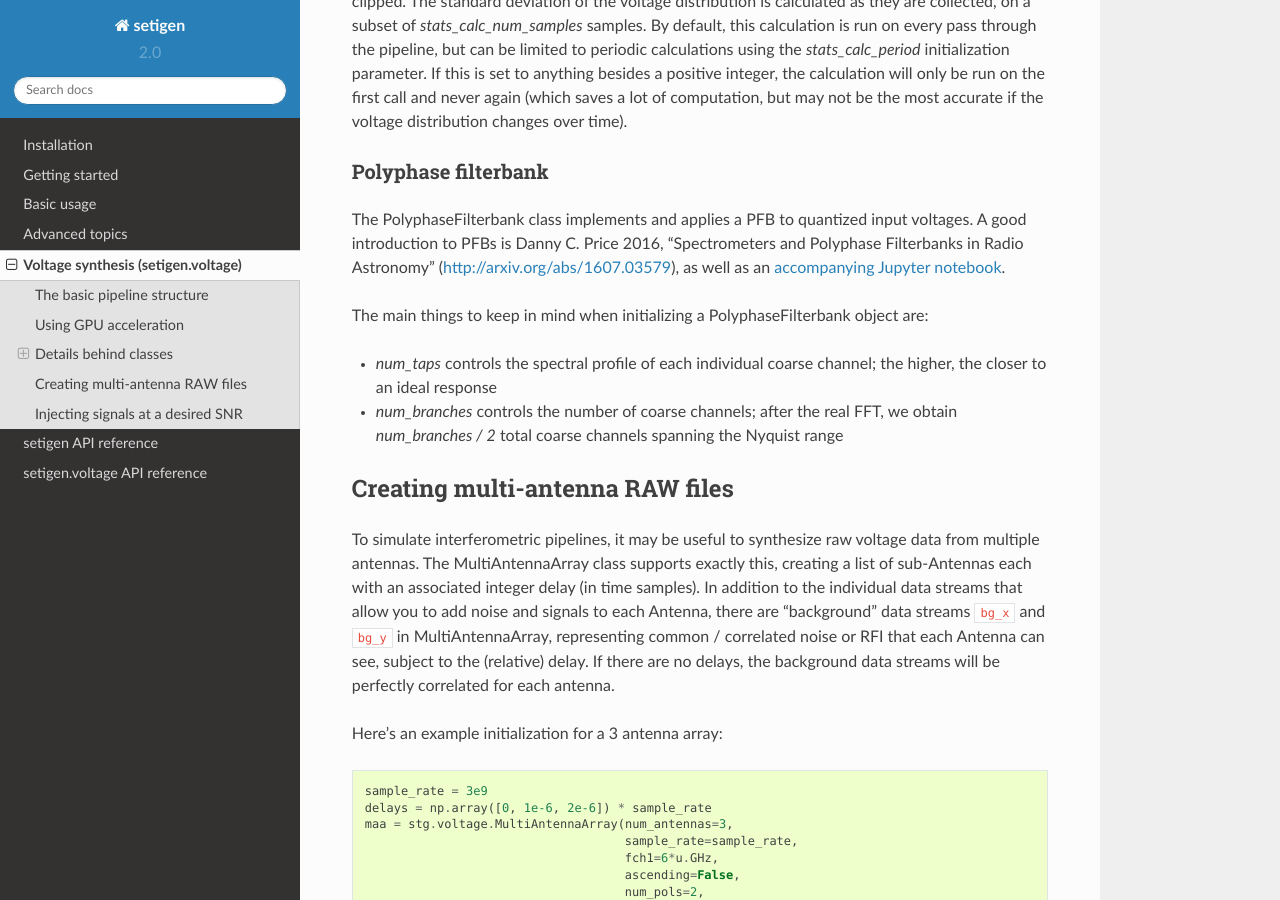
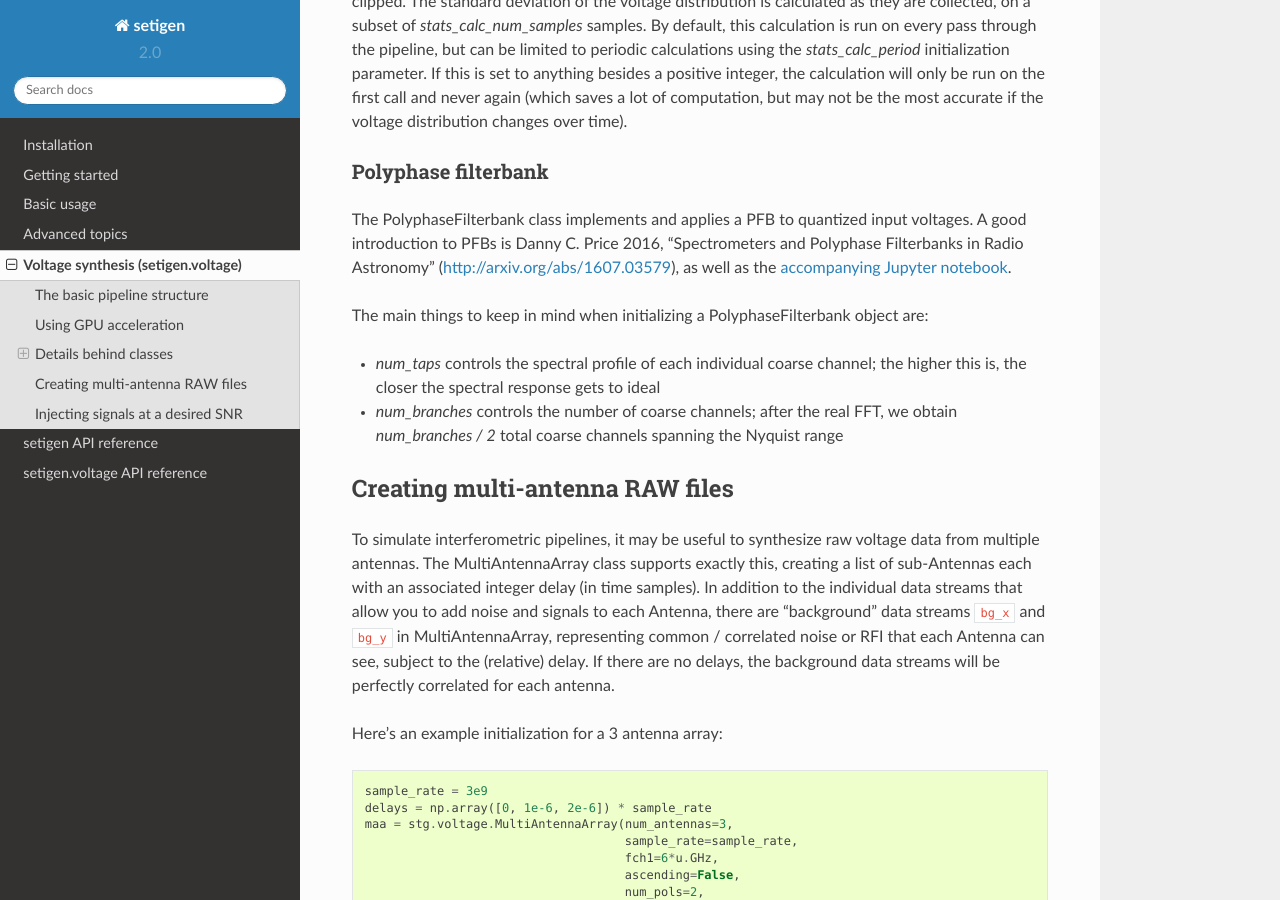
Before and after one commit to bbrzycki/setigen, a Sphinx documentation site: the page built from docs/source/voltages.rst, in a window 1280 px wide and 900 px high, scrolled down 3743 px. Built offline with Sphinx 7.4.7 and the Read the Docs theme 2.0.0, drawn with Linux system fonts in a browser that asks for light colours.

Commit message:
Reword filterbank desc

```diff
--- a/docs/source/voltages.rst
+++ b/docs/source/voltages.rst
@@ -143,11 +143,11 @@ The quantizers attempt to map the voltage distribution to an ideal quantized nor
 Polyphase filterbank
 ^^^^^^^^^^^^^^^^^^^^
 
-The PolyphaseFilterbank class implements and applies a PFB to quantized input voltages. A good introduction to PFBs is Danny C. Price 2016, "Spectrometers and Polyphase Filterbanks in Radio Astronomy" (http://arxiv.org/abs/1607.03579), as well as an `accompanying Jupyter notebook <https://github.com/telegraphic/pfb_introduction/blob/master/pfb_introduction.ipynb>`_.
+The PolyphaseFilterbank class implements and applies a PFB to quantized input voltages. A good introduction to PFBs is Danny C. Price 2016, "Spectrometers and Polyphase Filterbanks in Radio Astronomy" (http://arxiv.org/abs/1607.03579), as well as the `accompanying Jupyter notebook <https://github.com/telegraphic/pfb_introduction/blob/master/pfb_introduction.ipynb>`_.
 
 The main things to keep in mind when initializing a PolyphaseFilterbank object are:
 
-- `num_taps` controls the spectral profile of each individual coarse channel; the higher, the closer to an ideal response
+- `num_taps` controls the spectral profile of each individual coarse channel; the higher this is, the closer the spectral response gets to ideal
 - `num_branches` controls the number of coarse channels; after the real FFT, we obtain `num_branches / 2` total coarse channels spanning the Nyquist range
 
 
```
